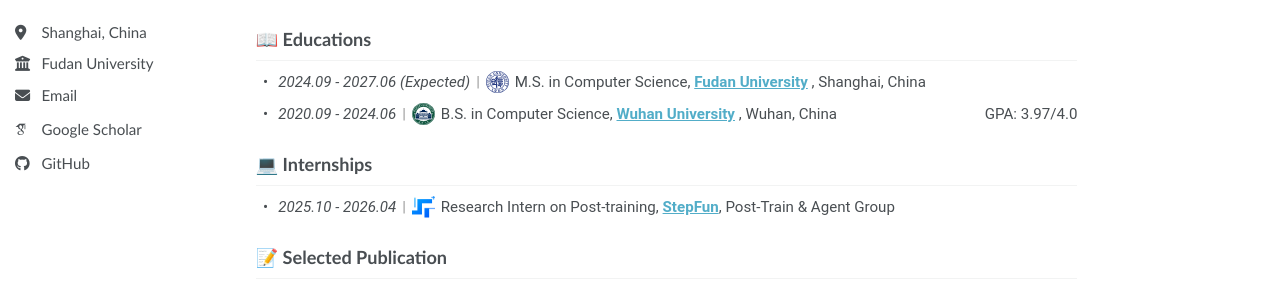
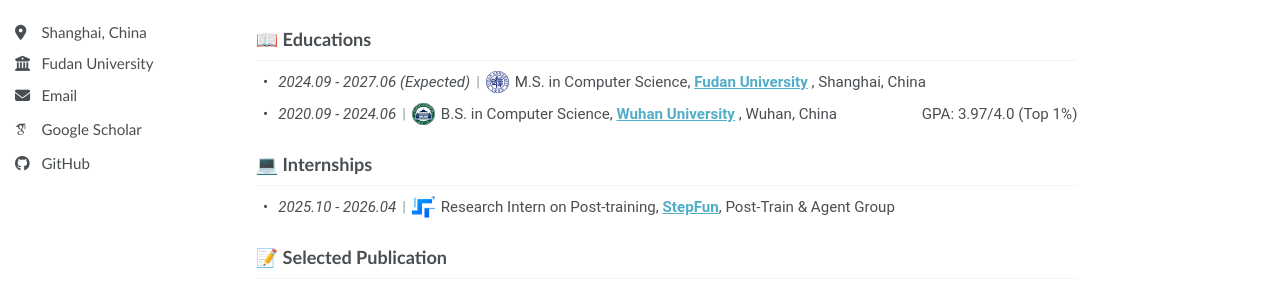
Before and after one commit to Di-viner/Di-viner.github.io, a Jekyll site: the page built from _pages/about.md, in a window 1280 px wide and 900 px high. Shown: the part 320-612 px from the top of the window. Built offline with Jekyll 4.4.1, drawn with Linux system fonts in a browser that asks for light colours; some web fonts are replaced; a script bundle is joined from its source files by our own code; library files that are not in the unit come from our copies.

Commit message:
Update GPA entry in CV to indicate top percentile achievement.

```diff
--- a/_data/cv.json
+++ b/_data/cv.json
@@ -60,7 +60,7 @@
       "endDate": "2024.06",
       "location": "Wuhan, China",
       "website": "https://www.whu.edu.cn/",
-      "gpa": "3.97/4.0",
+      "gpa": "3.97/4.0 (Top 1%)",
       "courses": [],
       "logo": "images/wuhan-logo.svg"
     }
```
